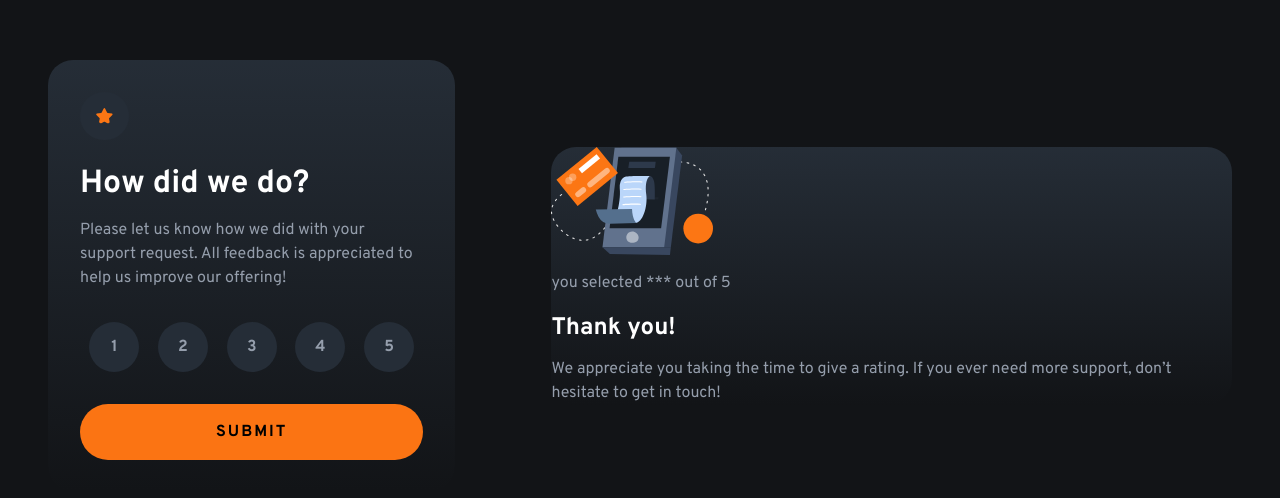
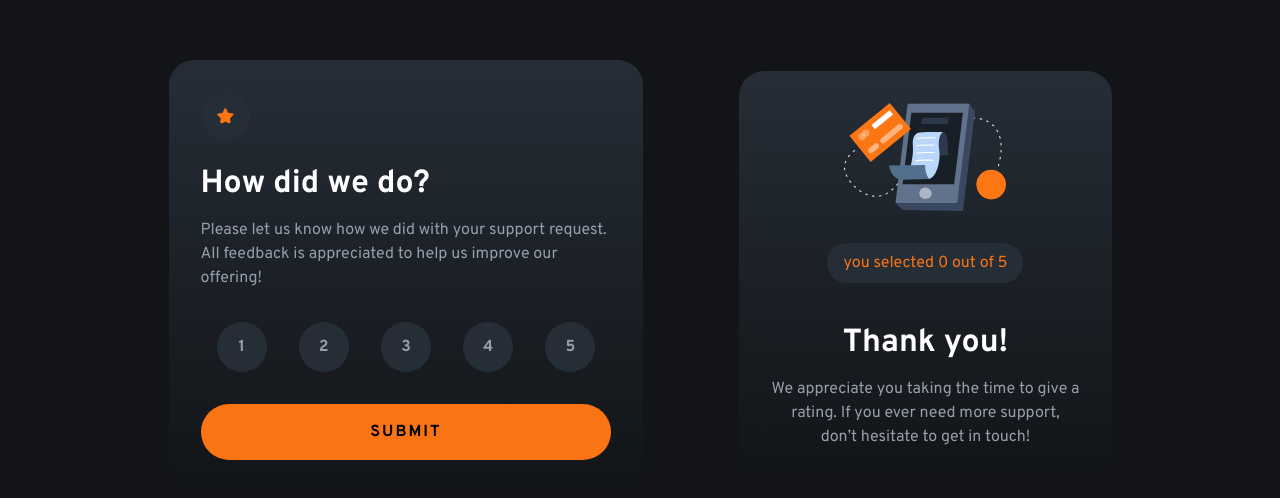
Before and after one commit to Chris-Wagg/interactive-rating, a Next.js app: page / in a window 1280 px wide. Shown: the part 124-622 px from the top of the page. Built offline with nearby package versions, Linux system fonts and the light colour scheme.

Commit message:
card 2 styles added and basic state for selected message

```diff
--- a/src/app/globals.css
+++ b/src/app/globals.css
@@ -86,6 +86,7 @@ html {
 	--clr-grey-blue: hsl(215, 18%, 18%);
 	--clr-orange: hsl(25, 97%, 53%);
 	--fs-p: 15px;
+	--fs-lg: 2rem;
 }
 
 /* utility classes */
@@ -108,6 +109,7 @@ main {
 
 h2 {
 	color: var(--clr-white);
+	font-size: var(--fs-lg);
 }
 
 .card-container {
@@ -134,10 +136,6 @@ h2 {
 	background-color: var(--clr-dark-blue);
 }
 
-.title {
-	font-size: 2rem;
-}
-
 .card-1 > p {
 	max-width: 40ch;
 }
@@ -161,16 +159,6 @@ h2 {
 	justify-content: center;
 }
 
-.rating-button-container > button:hover {
-	background-color: var(--clr-orange);
-	color: black;
-}
-
-.rating-button-container > button:focus {
-	background-color: white;
-	color: black;
-}
-
 .submit-btn {
 	justify-self: center;
 	width: 100%;
@@ -183,6 +171,39 @@ h2 {
 	border: 0;
 }
 
+/* active and hover states */
+
+.rating-button-container > button:hover {
+	background-color: var(--clr-orange);
+	color: black;
+}
+
+.rating-button-container > button:focus {
+	background-color: white;
+	color: black;
+}
+
 .submit-btn:hover {
 	background-color: white;
 }
+
+/* card 2 */
+
+.card-2 {
+	display: grid;
+	justify-items: center;
+	padding: 2rem;
+	text-align: center;
+}
+
+.card-2 > p {
+	max-width: 30ch;
+}
+
+.card--rating-selected {
+	padding: 0.5rem 1rem;
+	background-color: var(--clr-dark-blue);
+	border-radius: 25px;
+	color: var(--clr-orange);
+	margin: 2rem 0 1rem 0;
+}
--- a/src/app/page.js
+++ b/src/app/page.js
@@ -1,4 +1,26 @@
+'use client'
+
+import { useState } from 'react'
+
 export default function Home() {
+	const [selectedRating, setSelectedRating] = useState(0)
+
+	function setRatingOne() {
+		setSelectedRating(1)
+	}
+	function setRatingTwo() {
+		setSelectedRating(2)
+	}
+	function setRatingThree() {
+		setSelectedRating(3)
+	}
+	function setRatingFour() {
+		setSelectedRating(4)
+	}
+	function setRatingFive() {
+		setSelectedRating(5)
+	}
+
 	return (
 		<main>
 			<section className='card-container'>
@@ -16,11 +38,11 @@ export default function Home() {
 						offering!`}
 					</p>
 					<div className='rating-button-container'>
-						<button>1</button>
-						<button>2</button>
-						<button>3</button>
-						<button>4</button>
-						<button>5</button>
+						<button onClick={setRatingOne}>1</button>
+						<button onClick={setRatingTwo}>2</button>
+						<button onClick={setRatingThree}>3</button>
+						<button onClick={setRatingFour}>4</button>
+						<button onClick={setRatingFive}>5</button>
 					</div>
 					<button className='submit-btn'>SUBMIT</button>
 				</div>
@@ -28,7 +50,9 @@ export default function Home() {
 			<section className='card-container'>
 				<div className='card-2'>
 					<img src='illustration-thank-you.svg' alt='' role='none' />
-					<p>you selected *** out of 5</p>
+					<p className='card--rating-selected'>
+						you selected {selectedRating} out of 5
+					</p>
 					<h2>Thank you!</h2>
 					<p>
 						{`We appreciate you taking the time to give a rating. If you
```
